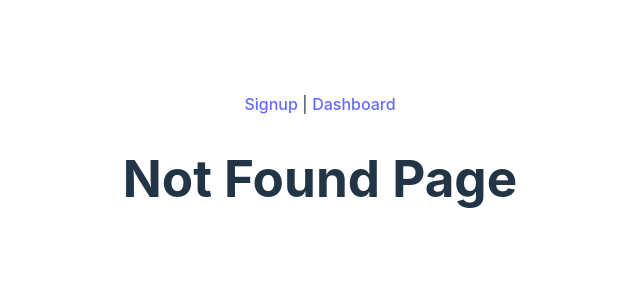
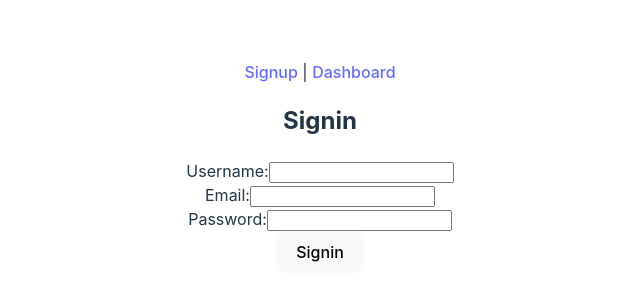
Before and after one commit to saitamau-maximum/alcoho-rhythm, a React (Vite) app in the folder client/: page /signin in a window 1280 px wide. Before the commit this address had no page. Shown: the part 234-534 px from the top of the page, without its empty margins (320-960 px from the left). Built offline with nearby package versions, Linux system fonts and the light colour scheme.

Commit message:
feat: ユーザー情報を保持できるようにした

```diff
--- a/client/src/App.jsx
+++ b/client/src/App.jsx
@@ -2,6 +2,7 @@ import "./App.css";
 import Dashboard from "./Dashboard";
 import { BrowserRouter, Route, Routes, Link } from "react-router-dom";
 import Signup from "./Signup";
+import Signin from "./Signin";
 
 function App() {
   return (
@@ -13,6 +14,7 @@ function App() {
           <Route path="/" element={<Dashboard />} />
           <Route path="/dashboard" element={<Dashboard />} />
           <Route path="/signup" element={<Signup />} />
+          <Route path="/signin" element={<Signin />} />
           <Route path="*" element={<h1>Not Found Page</h1>} />
         </Routes>
       </BrowserRouter>
--- /dev/null
+++ b/client/src/Signin.jsx
@@ -0,0 +1,42 @@
+import React from 'react'
+import { useRef } from "react";
+
+function Signin() {
+  const usernameRef = useRef(null);
+  const emailRef = useRef(null);
+  const passwordRef = useRef(null);
+
+  const handleSubmit = (e) => {
+    e.preventDefault();
+
+    const userData = {
+      username: usernameRef.current.value,
+      email: emailRef.current.value,
+      password: passwordRef.current.value,
+    }
+
+    console.log(userData);
+  }
+  return (
+    <div>
+      <h2>Signin</h2>
+      <form>
+        <div>
+          <label htmlFor="username">Username:</label>
+          <input type="text" ref={usernameRef} />
+        </div>
+        <div>
+          <label htmlFor="email">Email:</label>
+          <input type="email" ref={emailRef} />
+        </div>
+        <div>
+          <label htmlFor="password">Password:</label>
+          <input type="password" ref={passwordRef} />
+        </div>
+        <button type="submit" onClick={(e) => handleSubmit(e)}>Signin</button>
+      </form>
+    </div>
+  )
+}
+
+export default Signin;
```
